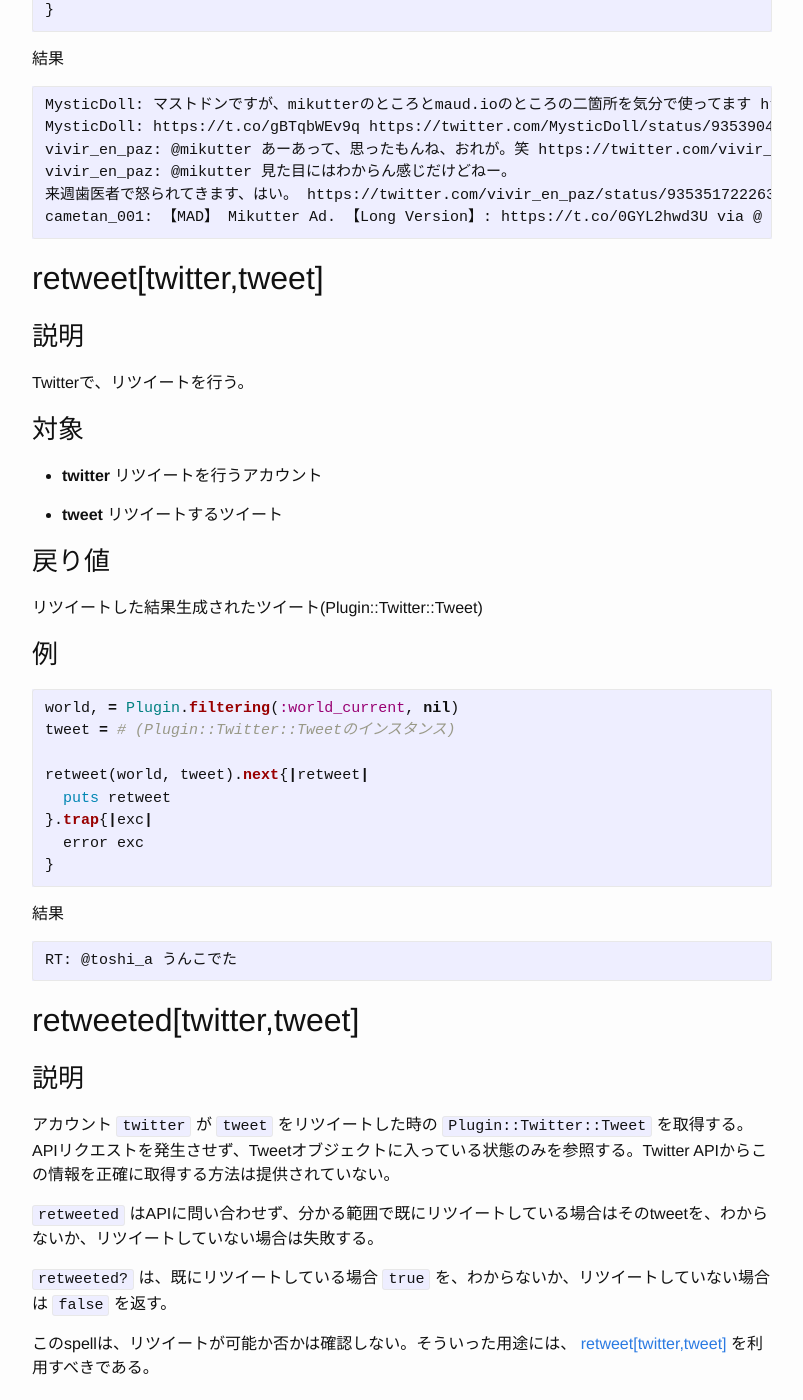
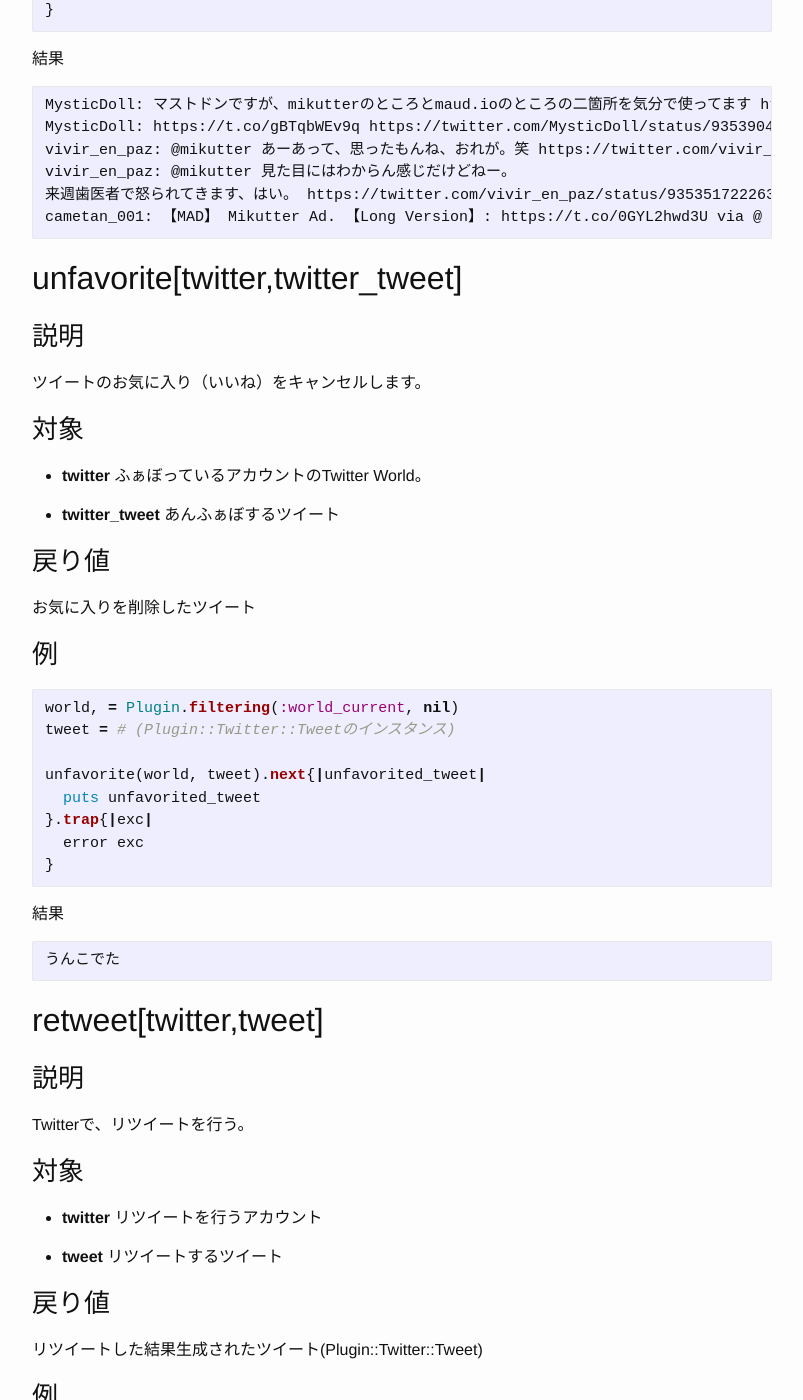
Before and after one commit to toshia/writing-mikutter-plugin, a Jekyll site: the page built from _posts/2017-11-28-spell.markdown, in a window 1280 px wide and 1400 px high, scrolled down 6317 px. Shown: the whole window, without its empty margins (238-1041 px from the left). Built offline with Jekyll 4.4.1, drawn with Linux system fonts in a browser that asks for light colours.

Commit message:
unfavorite spell

````diff
--- a/_posts/2017-11-28-spell.markdown
+++ b/_posts/2017-11-28-spell.markdown
@@ -307,6 +307,42 @@
 来週歯医者で怒られてきます、はい。 https://twitter.com/vivir_en_paz/status/935351722263724032
 cametan_001: 【MAD】 Mikutter Ad. 【Long Version】: https://t.co/0GYL2hwd3U via @ YouTube https://twitter.com/cametan_001/status/935329517677060096
 ```
+## <a id="unfavorite-twitter-twitter_tweet"></a>unfavorite[twitter,twitter_tweet]
+
+### 説明
+
+ツイートのお気に入り（いいね）をキャンセルします。
+
+### 対象
+
+
+- **twitter** ふぁぼっているアカウントのTwitter World。
+
+- **twitter_tweet** あんふぁぼするツイート
+
+
+
+### 戻り値
+
+お気に入りを削除したツイート
+
+### 例
+
+
+```ruby
+world, = Plugin.filtering(:world_current, nil)
+tweet = # (Plugin::Twitter::Tweetのインスタンス)
+
+unfavorite(world, tweet).next{|unfavorited_tweet|
+  puts unfavorited_tweet
+}.trap{|exc|
+  error exc
+}
+```
+結果
+```
+うんこでた
+```
 ## <a id="retweet-twitter-tweet"></a>retweet[twitter,tweet]
 
 ### 説明
````
Also changed, not shown: _posts/spell.yml (+22 -0 lines).
